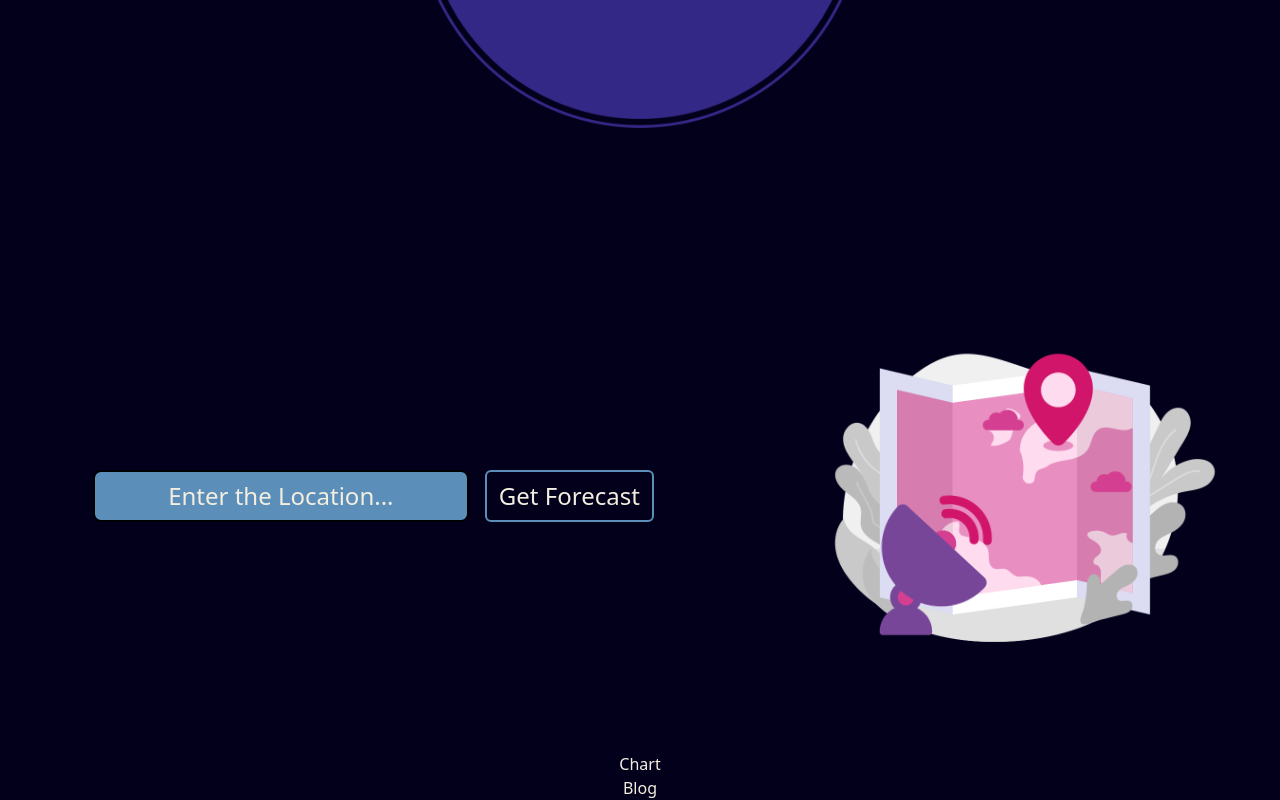
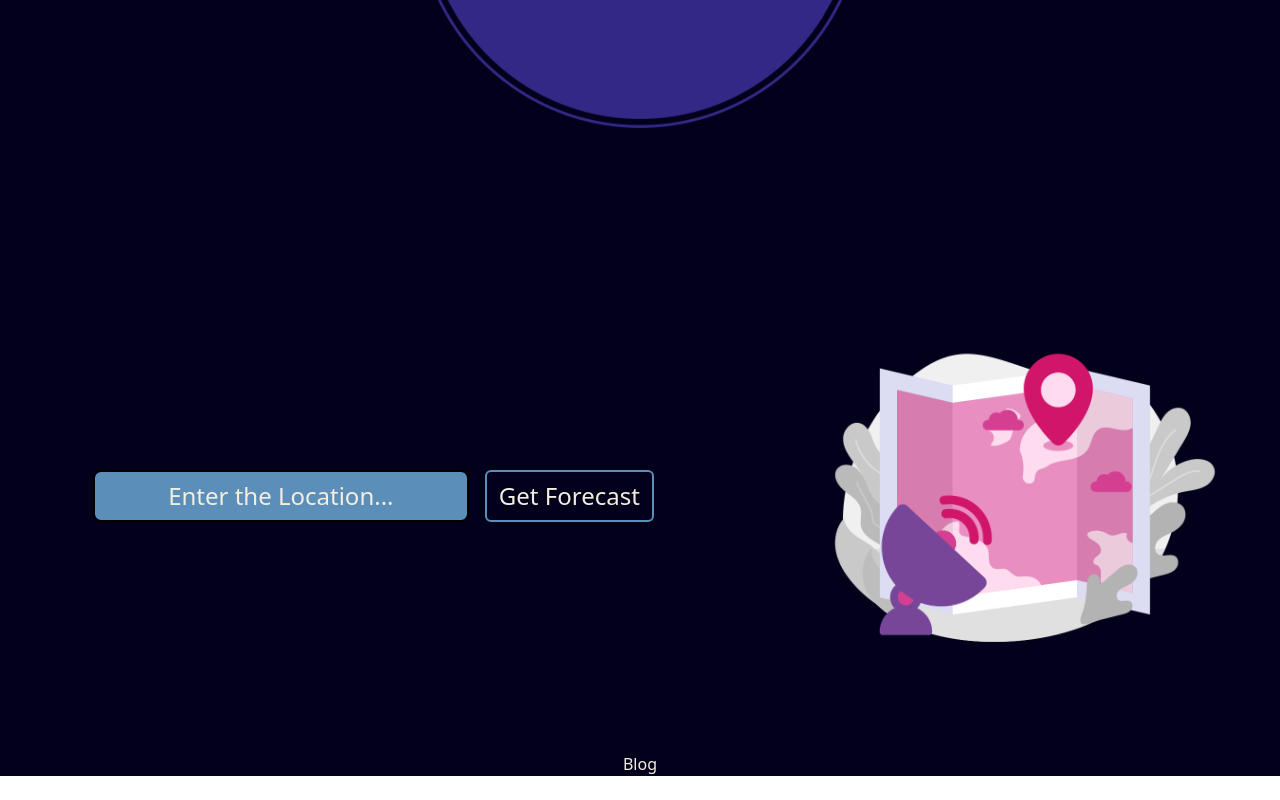
Before and after one commit to kumaarakg/C-03-Weather-Web-App, a React (Vite) app: page / in a window 1280 px wide. Shown: the part 568-1368 px from the top of the page. After the commit the page ends 1344 px from the top, so only its background shows below. Built offline with nearby package versions, Linux system fonts and the light colour scheme.

Commit message:
Code cleanup

```diff
--- a/src/App.jsx
+++ b/src/App.jsx
@@ -1,12 +1,11 @@
 import './App.css'
-import { Navbar, Logo, Input, Chart, Blog } from './assets/componenets'
+import { Navbar, Logo, Input, Blog } from './assets/componenets'
 function App() {
   return (
     <div className="w-full bg-background">
       <Navbar />
       <Logo />
       <Input />
-      <Chart />
       <Blog />
     </div>
   )
--- a/src/assets/componenets/Chart.jsx
+++ /dev/null
@@ -1,6 +0,0 @@
-const Chart = () => {
-    return(
-        <p className="text-offWhite">Chart</p>
-    )
-}
-export default Chart
--- a/src/assets/componenets/index.js
+++ b/src/assets/componenets/index.js
@@ -1,12 +1,10 @@
 import Logo from "./Logo";
 import Blog from "./Blog";
-import Chart from "./Chart"
 import Input from "./Input"
 import Navbar from "./Navbar"
 export {
     Logo,
     Blog,
-    Chart,
     Input,
     Navbar
 }
```
